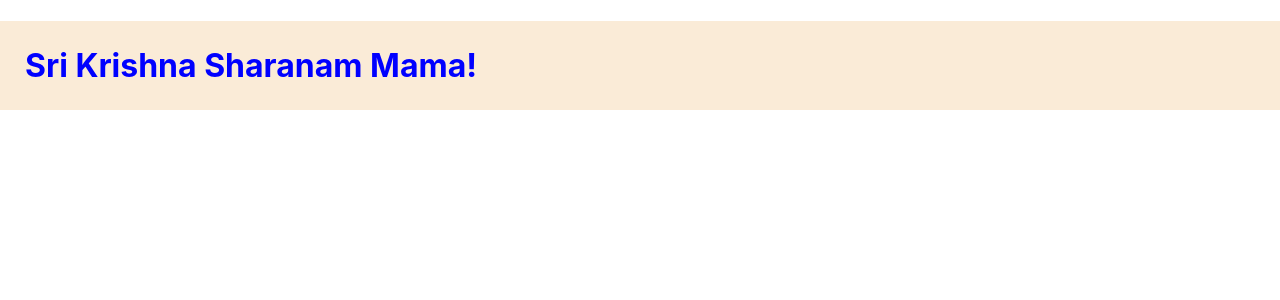
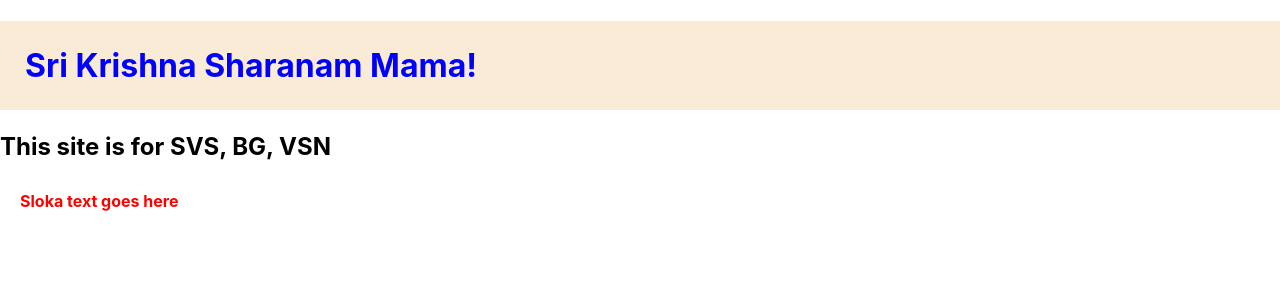
Before and after one commit to srinivasrvanam/krishna, a React (Create React App) app: page / in a window 1280 px wide. Shown: the top 300 px of the page. Built offline with nearby package versions, Linux system fonts and the light colour scheme.

Commit message:
Cleanup + Folder Structure

```diff
--- a/public/index.html
+++ b/public/index.html
@@ -24,7 +24,7 @@
       work correctly both with client-side routing and a non-root public URL.
       Learn how to configure a non-root public URL by running `npm run build`.
     -->
-    <title>Sri Krishna</title>
+    <title>कृष्णार्पणम्</title>
   </head>
   <body>
     <noscript>You need to enable JavaScript to run this app.</noscript>
--- a/src/App.css
+++ b/src/App.css
@@ -2,44 +2,4 @@
   color:blue;
   background-color: antiquewhite;
   padding: 25px;
-
 }
-
-.App {
-  text-align: center;
-}
-
-.App-logo {
-  height: 40vmin;
-  pointer-events: none;
-}
-
-@media (prefers-reduced-motion: no-preference) {
-  .App-logo {
-    animation: App-logo-spin infinite 20s linear;
-  }
-}
-
-.App-header {
-  background-color: #282c34;
-  min-height: 100vh;
-  display: flex;
-  flex-direction: column;
-  align-items: center;
-  justify-content: center;
-  font-size: calc(10px + 2vmin);
-  color: white;
-}
-
-.App-link {
-  color: #61dafb;
-}
-
-@keyframes App-logo-spin {
-  from {
-    transform: rotate(0deg);
-  }
-  to {
-    transform: rotate(360deg);
-  }
-}
--- a/src/App.js
+++ b/src/App.js
@@ -1,8 +1,13 @@
 import './App.css';
+import Sloka from './components/display/Sloka/Sloka';
 
 function App() {
   return (
+    <>
     <h1 className='test'>Sri Krishna Sharanam Mama!</h1>
+    <h2>This site is for SVS, BG, VSN</h2>
+    <Sloka />
+    </>
   );
 }
 
--- /dev/null
+++ b/src/components/display/Sloka/Sloka.js
@@ -0,0 +1,15 @@
+const Sloka = () => {
+    return (
+        <h1 style={styles.text}>Sloka text goes here</h1>
+    );
+};
+
+const styles = {
+    text: {
+        padding: "10px 20px",
+        fontSize: "16px",
+        color: "red"
+      },
+};
+
+export default Sloka;
```
Also changed, not shown: src/logo.svg (deleted).
